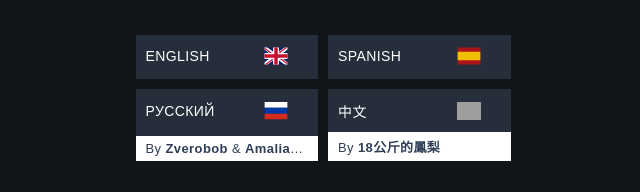
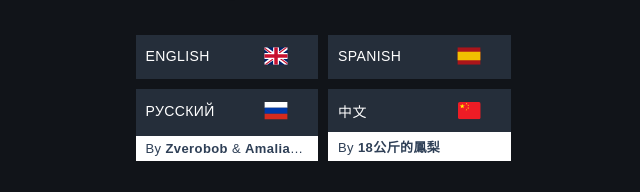
Before and after one commit to radivoy/echoesofrevachol, a Next.js app: page / in a window 1280 px wide. Shown: the part 1921-2113 px from the top of the page, without its empty margins (317-957 px from the left). Built offline with nearby package versions, Linux system fonts and the light colour scheme; grey boxes are pictures that could not be loaded; a web font is replaced by a local one.

Commit message:
fix bandera china

```diff
--- a/app/Tabletop.js
+++ b/app/Tabletop.js
@@ -57,7 +57,7 @@ export default function tableTop() {
         <a href="https://steamcommunity.com/sharedfiles/filedetails/?id=3384766121" target="_blank" className={`${encode.className} ${styles.tableTopBtn} ${styles.tableTopBtnTxt}`}>
           中文
           <Image
-            src="/echoesofrevachol/chin.svg"
+            src="/echoesofrevachol/chi.svg"
             //src="/chi.svg"
             width={24}
             height={18}
```
